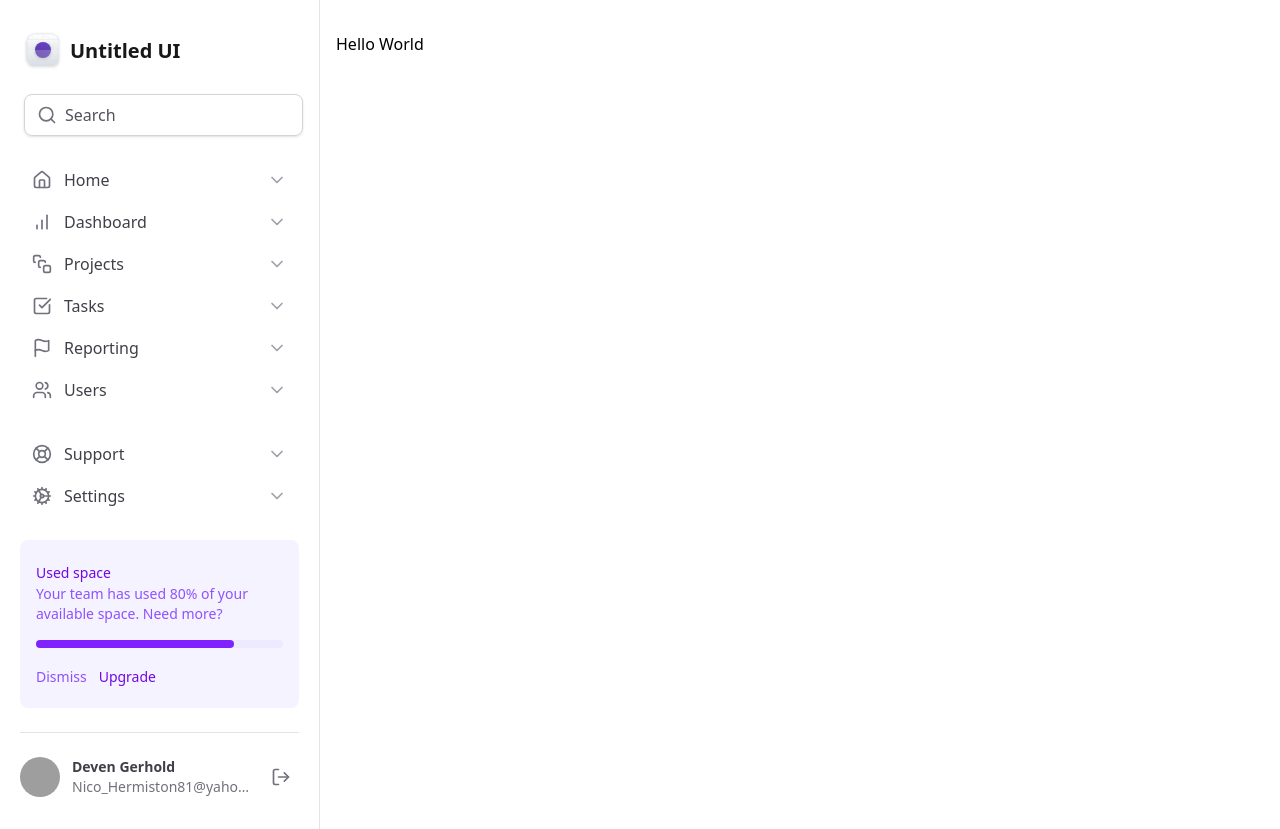
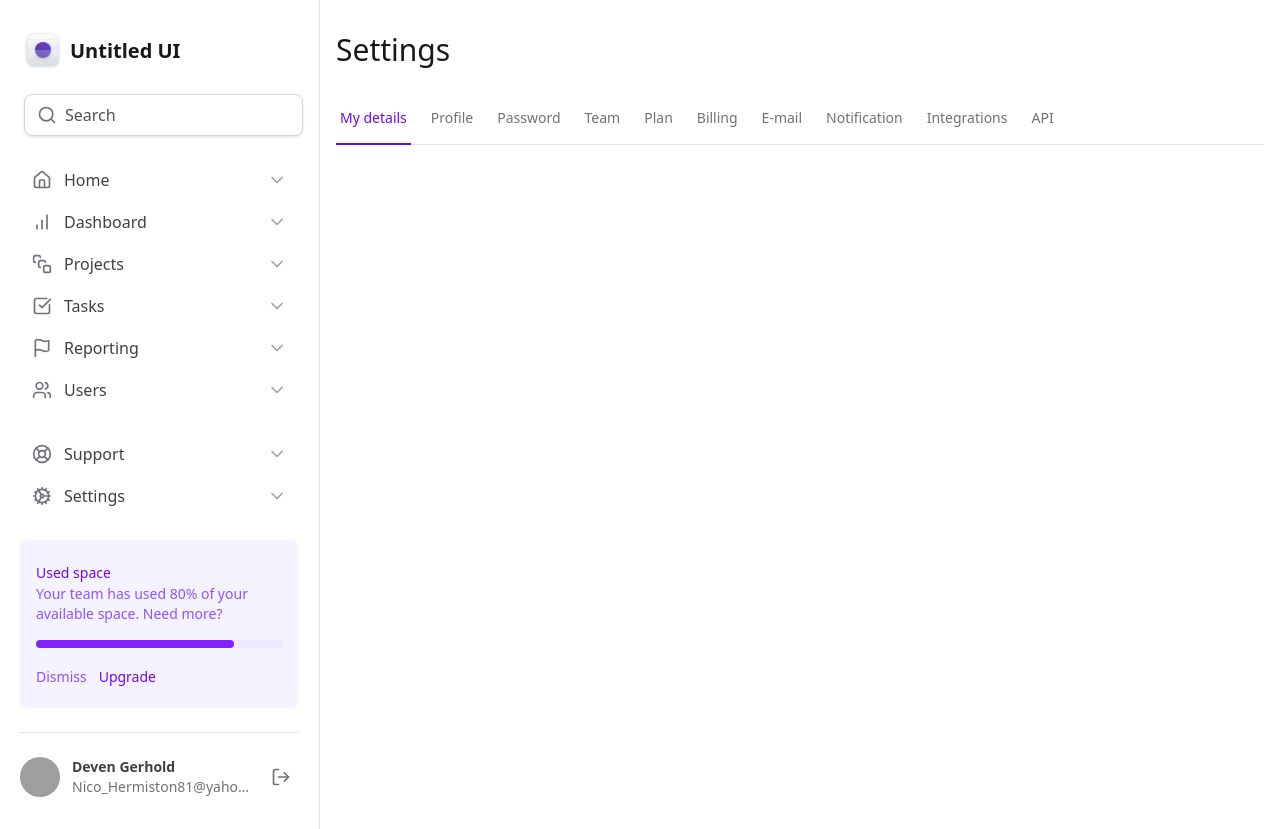
Before and after one commit to lubnimorais/ignite-tailwind, a Next.js app: page / in a window 1280 px wide. Built offline with nearby package versions, Linux system fonts and the light colour scheme; grey boxes are pictures that could not be loaded.

Commit message:
feat: create tabs

```diff
--- a/package.json
+++ b/package.json
@@ -9,7 +9,9 @@
     "lint": "next lint"
   },
   "dependencies": {
+    "@radix-ui/react-tabs": "^1.1.3",
     "@tailwindcss/postcss": "^4.0.8",
+    "framer-motion": "^12.4.7",
     "lucide-react": "^0.476.0",
     "next": "15.1.7",
     "postcss": "^8.5.3",
--- a/src/app/layout.tsx
+++ b/src/app/layout.tsx
@@ -27,7 +27,7 @@
   children: React.ReactNode;
 }>) {
   return (
-    <html lang='en'>
+    <html lang='en' className='antialiased'>
       <body className={`${geistSans.variable} ${geistMono.variable}`}>
         <div className='min-h-screen grid grid-cols-[minmax(18rem,_20rem)_1fr]'>
           <Sidebar />
--- a/src/app/page.tsx
+++ b/src/app/page.tsx
@@ -1,3 +1,11 @@
+import { SettingsTabs } from '@/components/SettingsTabs';
+
 export default function Home() {
-  return <h1>Hello World</h1>;
+  return (
+    <>
+      <h1 className='font-medium text-3xl text-zinc-900'>Settings</h1>
+
+      <SettingsTabs />
+    </>
+  );
 }
--- /dev/null
+++ b/src/components/SettingsTabs/TabItem.tsx
@@ -0,0 +1,29 @@
+'use client'; // PARA INFORMAR OS NEXT QUE ELE É UM CLIENT COMPONENT
+
+import * as Tabs from '@radix-ui/react-tabs';
+
+import { motion } from 'framer-motion';
+
+interface ITabItemProps {
+  title: string;
+  value: string;
+  isSelected?: boolean;
+}
+
+export function TabItem({ value, title, isSelected = false }: ITabItemProps) {
+  return (
+    <Tabs.Trigger
+      value={value}
+      className='font-medium text-sm text-zinc-500 px-1 py-4 hover:text-violet-700 relative data-[state=active]:text-violet-700'
+    >
+      <span>{title}</span>
+
+      {isSelected && (
+        <motion.div
+          layoutId='active-tab'
+          className='h-0.5 absolute -bottom-px left-0 right-0 bg-violet-700'
+        />
+      )}
+    </Tabs.Trigger>
+  );
+}
--- /dev/null
+++ b/src/components/SettingsTabs/index.tsx
@@ -0,0 +1,72 @@
+'use client'; // PARA INFORMAR OS NEXT QUE ELE É UM CLIENT COMPONENT
+
+import { useState } from 'react';
+
+import * as Tabs from '@radix-ui/react-tabs';
+
+import { TabItem } from './TabItem';
+
+export function SettingsTabs() {
+  const [currentTab, setCurrentTab] = useState('tab1');
+
+  return (
+    <Tabs.Root
+      value={currentTab}
+      onValueChange={(value) => setCurrentTab(value)}
+    >
+      <Tabs.List className='w-full flex items-center gap-4 mt-6 border-b border-zinc-200'>
+        <TabItem
+          title='My details'
+          value='tab1'
+          isSelected={currentTab === 'tab1'}
+        />
+
+        <TabItem
+          title='Profile'
+          value='tab2'
+          isSelected={currentTab === 'tab2'}
+        />
+
+        <TabItem
+          title='Password'
+          value='tab3'
+          isSelected={currentTab === 'tab3'}
+        />
+
+        <TabItem title='Team' value='tab4' isSelected={currentTab === 'tab4'} />
+
+        <TabItem title='Plan' value='tab5' isSelected={currentTab === 'tab5'} />
+
+        <TabItem
+          title='Billing'
+          value='tab6'
+          isSelected={currentTab === 'tab6'}
+        />
+
+        <TabItem
+          title='E-mail'
+          value='tab7'
+          isSelected={currentTab === 'tab7'}
+        />
+
+        <TabItem
+          title='Notification'
+          value='tab8'
+          isSelected={currentTab === 'tab8'}
+        />
+
+        <TabItem
+          title='Integrations'
+          value='tab9'
+          isSelected={currentTab === 'tab9'}
+        />
+
+        <TabItem
+          title='API'
+          value='tab10'
+          isSelected={currentTab === 'tab10'}
+        />
+      </Tabs.List>
+    </Tabs.Root>
+  );
+}
```
Also changed, not shown: src/app/page.module.css (deleted, +0 -168 lines), 1 other file (tests, documents, lock files or other folders).
